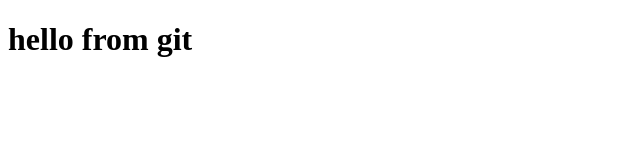
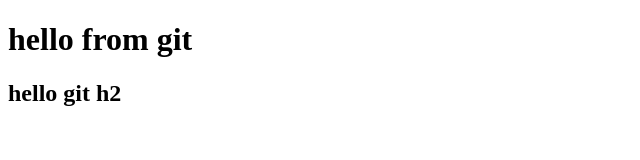
Before and after one commit to korsak73/git_test, a plain HTML site: page index.html in a window 1280 px wide. Shown: the whole page, without its empty margins (0-640 px from the left). Drawn offline with Linux system fonts and the light colour scheme.

Commit message:
h2 was added

```diff
--- a/index.html
+++ b/index.html
@@ -6,5 +6,6 @@
 </head>
 <body>
 	<h1>hello from git</h1>
+    <h2>hello git h2</h2>
 </body>
 </html>
```
